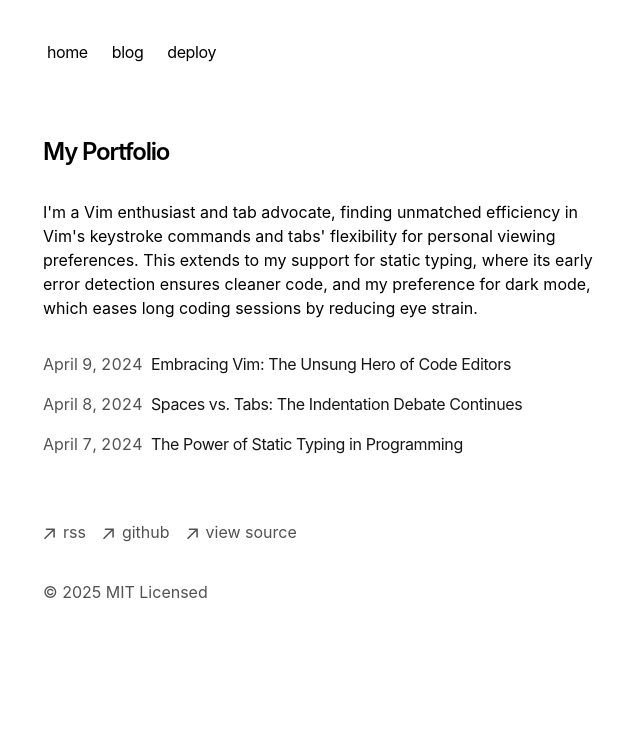
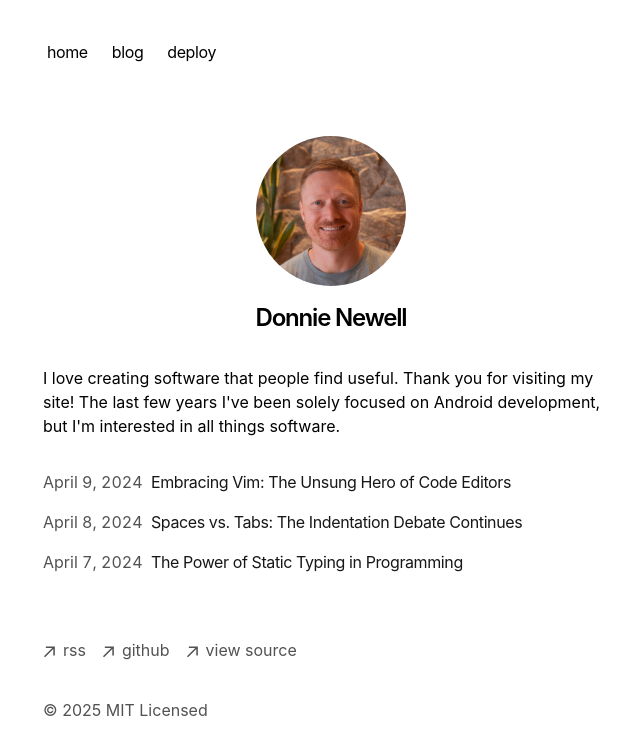
Before and after one commit to bc-donnie-newell/donnienewell.com, a Next.js app: page / in a window 1280 px wide. Shown: the top 754 px of the page, without its empty margins (309-949 px from the left). Built offline with nearby package versions, Linux system fonts and the light colour scheme.

Commit message:
update landing page copy and add profile pic

```diff
--- a/app/page.tsx
+++ b/app/page.tsx
@@ -1,17 +1,24 @@
 import { BlogPosts } from 'app/components/posts'
+import Image from 'next/image'
 
 export default function Page() {
   return (
     <section>
-      <h1 className="mb-8 text-2xl font-semibold tracking-tighter">
-        My Portfolio
-      </h1>
+      <div className="flex flex-col items-center mb-8">
+        <Image
+          src="/profile.jpg"
+          alt="Donnie Newell"
+          width={150}
+          height={150}
+          className="rounded-full mb-4"
+          priority
+        />
+        <h1 className="text-2xl font-semibold tracking-tighter">
+          Donnie Newell
+        </h1>
+      </div>
       <p className="mb-4">
-        {`I'm a Vim enthusiast and tab advocate, finding unmatched efficiency in
-        Vim's keystroke commands and tabs' flexibility for personal viewing
-        preferences. This extends to my support for static typing, where its
-        early error detection ensures cleaner code, and my preference for dark
-        mode, which eases long coding sessions by reducing eye strain.`}
+        {`I love creating software that people find useful. Thank you for visiting my site! The last few years I've been solely focused on Android development, but I'm interested in all things software.`}
       </p>
       <div className="my-8">
         <BlogPosts />
```
Also changed, not shown: public/profile.jpg (added).
